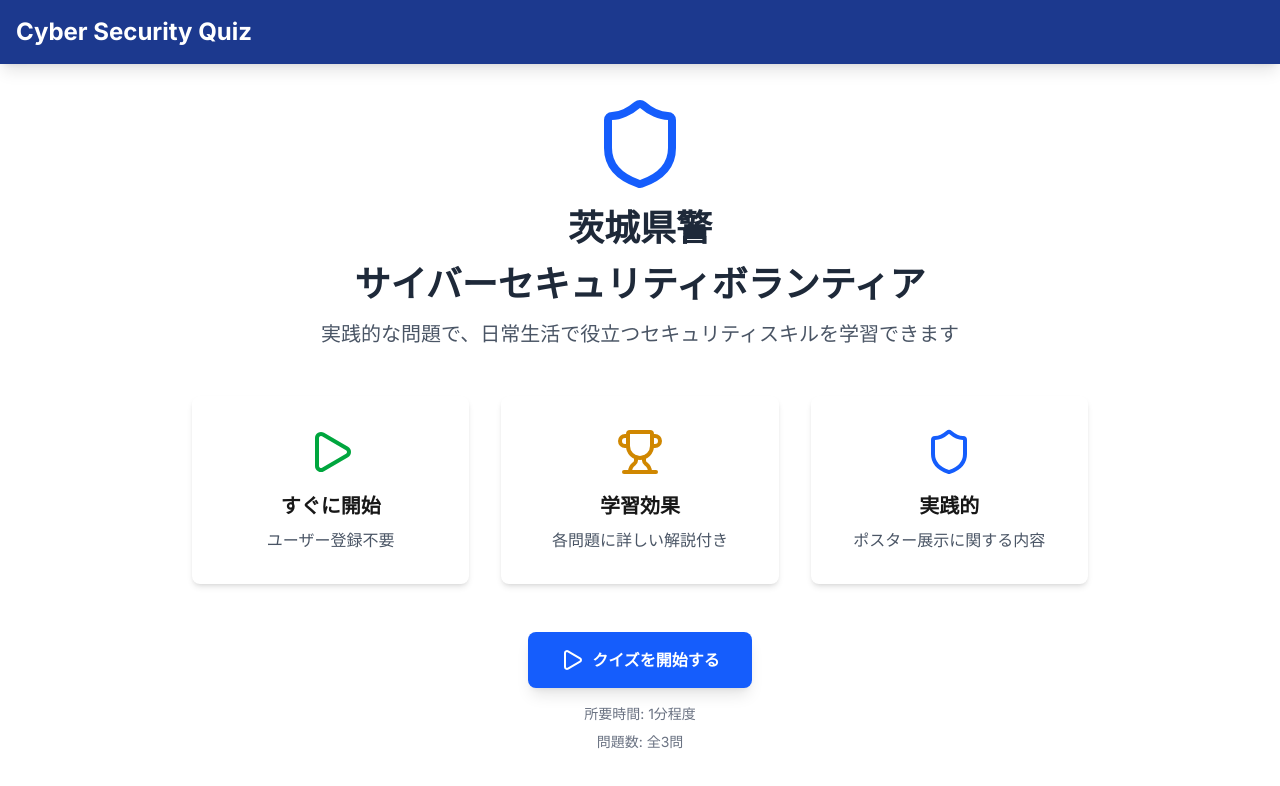
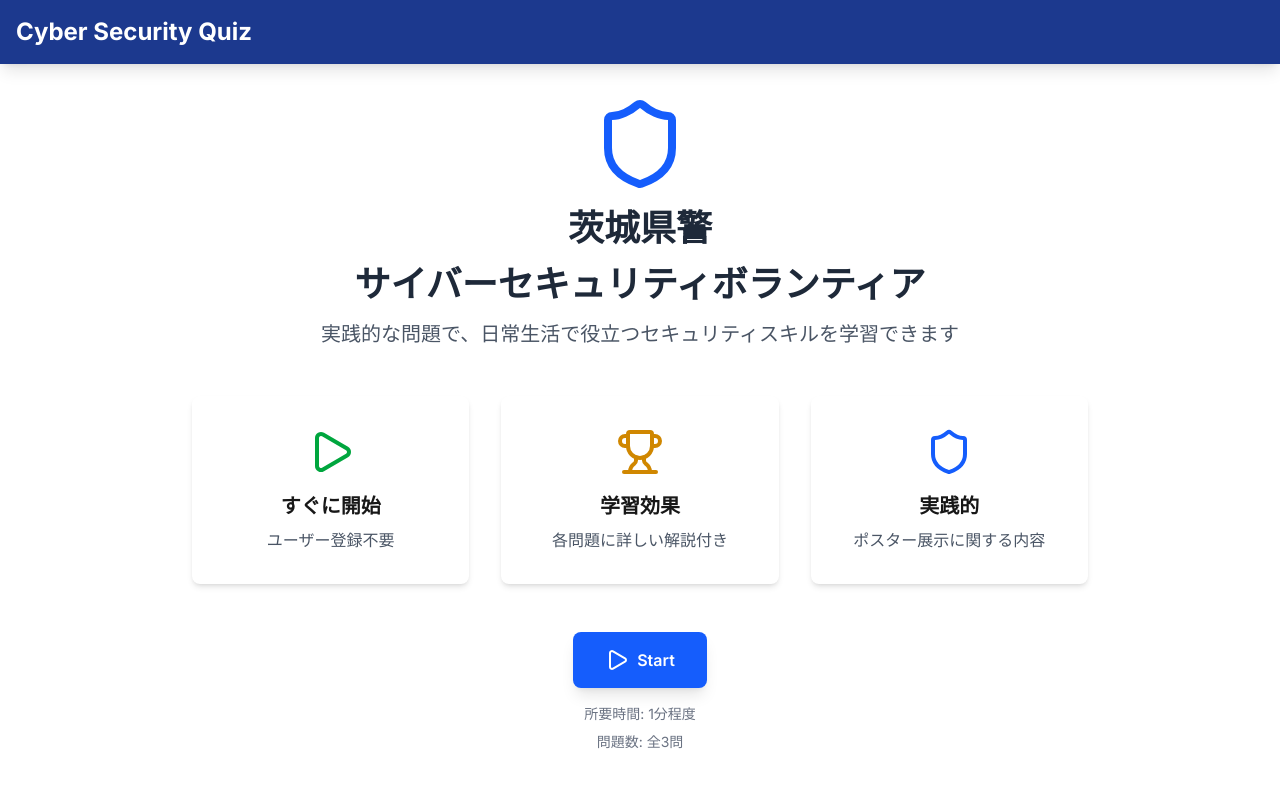
Before and after one commit to Juna1013/security-quiz-app, a Next.js app: page / in a window 1280 px wide. Shown: the top 786 px of the page. Built offline with nearby package versions, Linux system fonts and the light colour scheme.

Commit message:
ボタンの修正

```diff
--- a/src/app/page.tsx
+++ b/src/app/page.tsx
@@ -50,7 +50,7 @@
           className="inline-flex items-center px-8 py-4 bg-blue-600 text-white font-semibold rounded-lg shadow-lg hover:bg-blue-700 transform hover:scale-105 transition-all duration-200"
         >
           <Play className="w-6 h-6 mr-2"/>
-          クイズを開始する
+          Start
         </Link>
         <p className="mt-4 text-sm text-gray-500">所要時間: 1分程度</p>
         <p className="mt-2 text-sm text-gray-500">問題数: 全3問</p>
```
